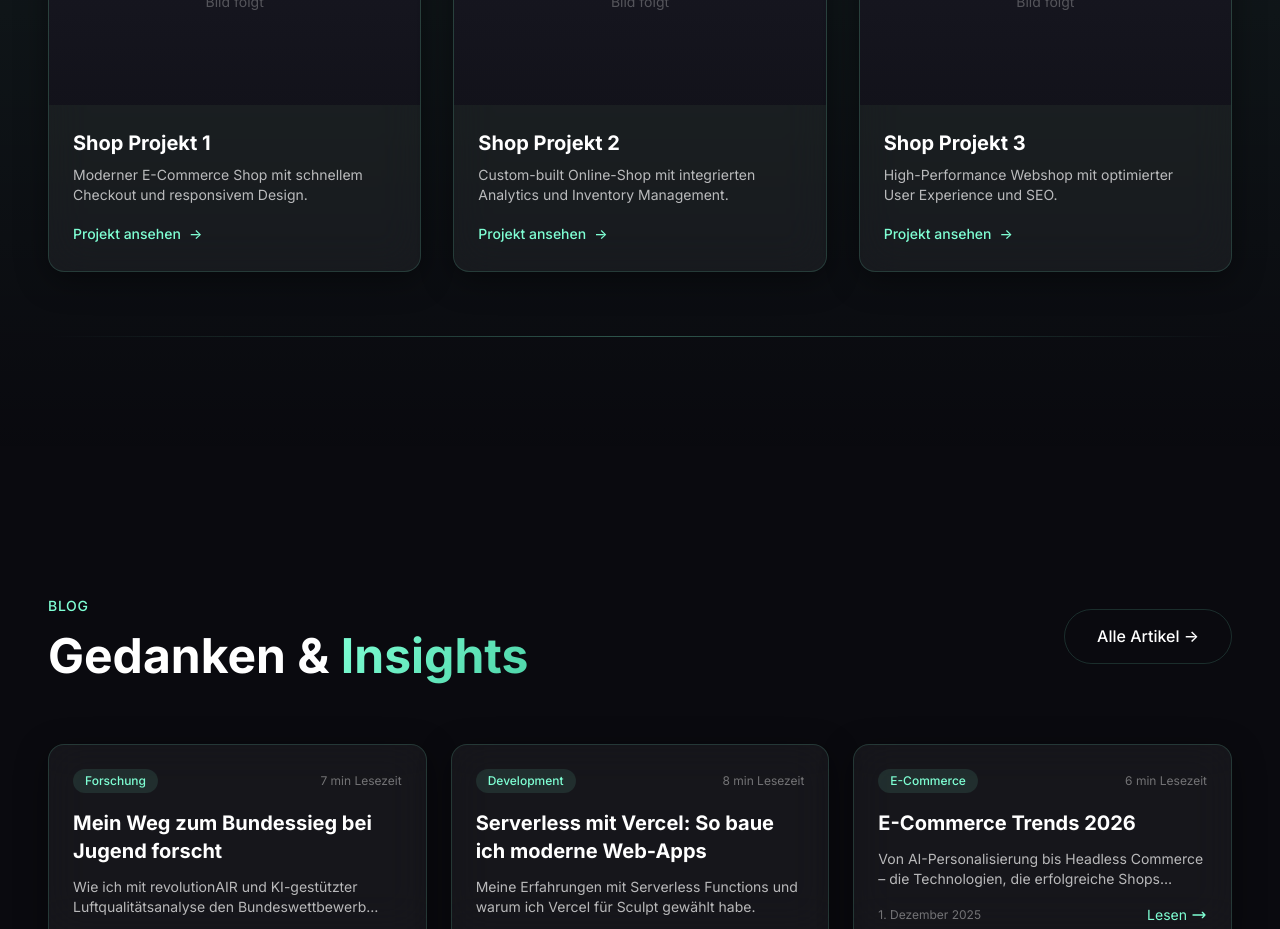
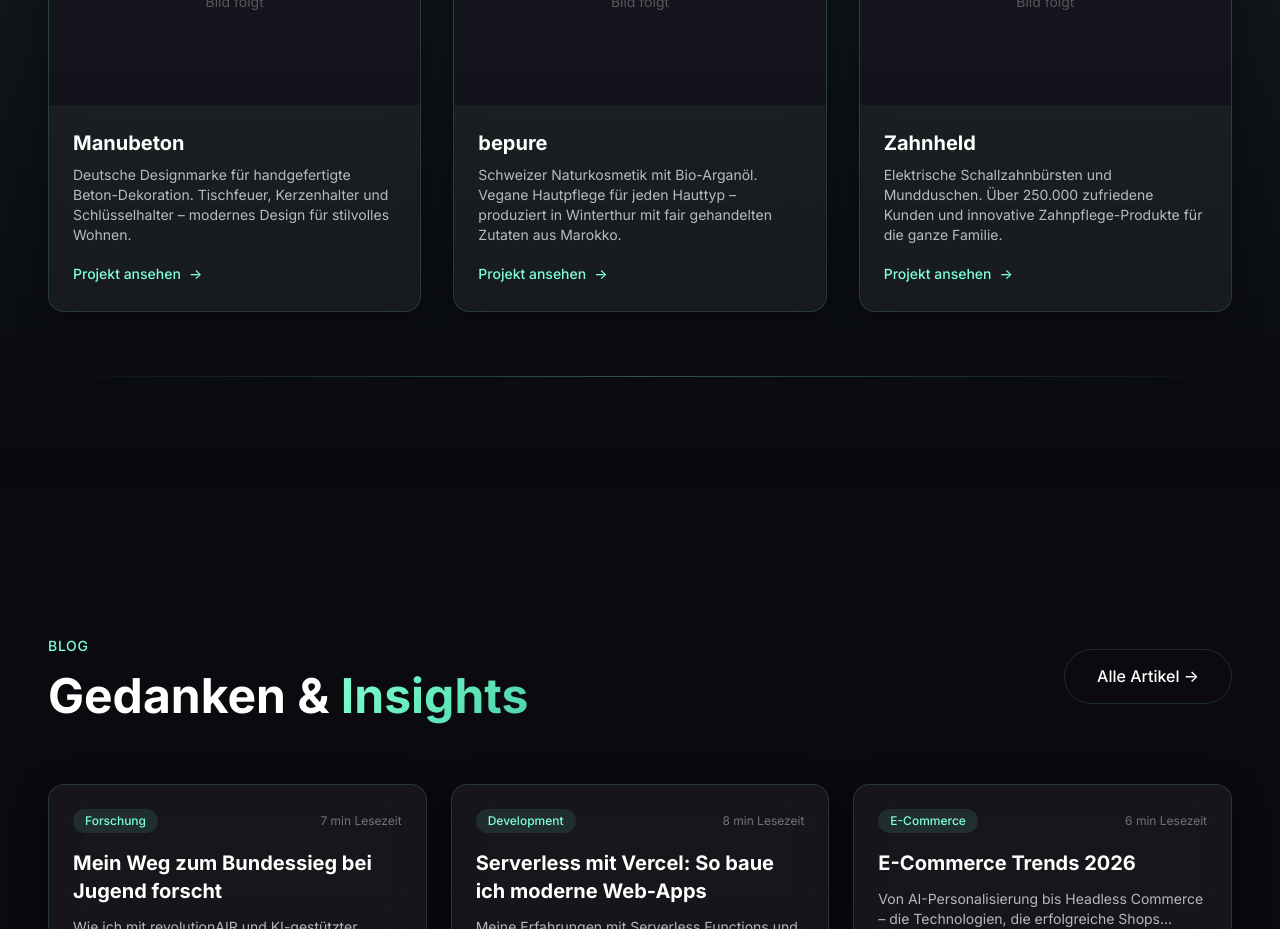
Before and after one commit to gratisCobalt/dominikhein.de, a React (Vite) app: page / in a window 1280 px wide. Shown: the part 2340-3269 px from the top of the page. Built offline with nearby package versions, Linux system fonts and the light colour scheme.

Commit message:
feat: update shops with real data (Manubeton, bepure, Zahnheld)

```diff
--- a/src/components/ShopShowcase.tsx
+++ b/src/components/ShopShowcase.tsx
@@ -12,25 +12,28 @@
 
 const shops: Shop[] = [
   {
-    id: 'shop1',
-    name: 'Shop Projekt 1',
-    description: 'Moderner E-Commerce Shop mit schnellem Checkout und responsivem Design.',
+    id: 'manubeton',
+    name: 'Manubeton',
+    description: 'Deutsche Designmarke für handgefertigte Beton-Dekoration. Tischfeuer, Kerzenhalter und Schlüsselhalter – modernes Design für stilvolles Wohnen.',
     image: '',
-    tech: ['Shopify', 'Liquid', 'React', 'Tailwind'],
-  },
-  {
-    id: 'shop2',
-    name: 'Shop Projekt 2',
-    description: 'Custom-built Online-Shop mit integrierten Analytics und Inventory Management.',
-    image: '',
+    url: 'https://manubeton.de',
     tech: ['Shopify', 'Liquid', 'JavaScript'],
   },
   {
-    id: 'shop3',
-    name: 'Shop Projekt 3',
-    description: 'High-Performance Webshop mit optimierter User Experience und SEO.',
+    id: 'bepure',
+    name: 'bepure',
+    description: 'Schweizer Naturkosmetik mit Bio-Arganöl. Vegane Hautpflege für jeden Hauttyp – produziert in Winterthur mit fair gehandelten Zutaten aus Marokko.',
     image: '',
-    tech: ['Shopify', 'Liquid', 'Tailwind'],
+    url: 'https://bepure.ch',
+    tech: ['Shopify', 'Liquid', 'JavaScript'],
+  },
+  {
+    id: 'zahnheld',
+    name: 'Zahnheld',
+    description: 'Elektrische Schallzahnbürsten und Mundduschen. Über 250.000 zufriedene Kunden und innovative Zahnpflege-Produkte für die ganze Familie.',
+    image: '',
+    url: 'https://zahnheld.de',
+    tech: ['Shopify', 'Liquid', 'JavaScript'],
   },
 ]
 
```
